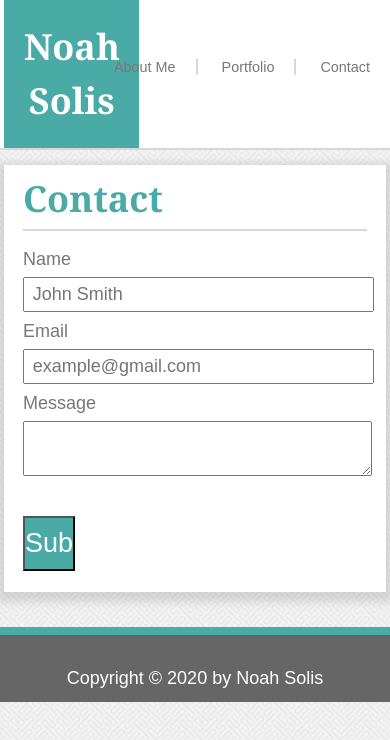
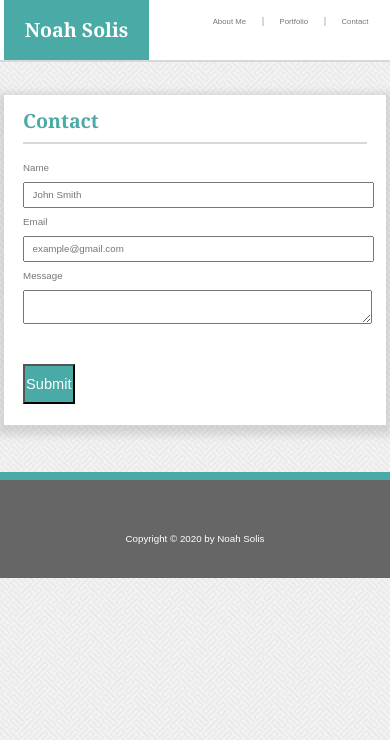
Before and after one commit to PayNoahttention/Responsive-Portfolio, a plain HTML site: page contact.html in a window 390 px wide. Drawn offline with Linux system fonts and the light colour scheme.

Commit message:
@media added to css for 768px size.

```diff
--- a/assets/css/style.css
+++ b/assets/css/style.css
@@ -278,3 +278,103 @@ p {
         padding: 1.5% 0.75% 1.5% 2.25%;
     }
 }
+
+/* 768px size */
+
+@media only screen and (max-width: 768px)  {
+
+    body {
+        font-size: 15px;
+        font-size: 2.5vw;
+    }
+
+    .container {
+        width: 98%;
+    }
+
+    /* nav area thangs */
+    #myName {
+        width: 32%;
+        padding: 4% 3%;
+    }
+
+    #menu {
+        text-align: right;
+        position: absolute;
+        top: 0;
+        right: 0;
+        width: 100%;
+        padding: 4.5% 1.25%;
+    }
+
+    #menu a {
+        margin: 0 1.75%;
+        padding-right: 4%;
+    }
+
+
+
+    /* main area thangs */
+    #main_area {
+        padding: 4.5% 0 5.25% 0;
+    }
+
+    .main {
+        width: 90%;
+        margin: 4.2% 0 7% 0;
+        padding: 4% 5% 3% 5%;
+    }
+
+    .main h1 {
+        margin-bottom: 5.5%;
+        padding-bottom: 3.5%;
+    }
+
+
+    /* index page thangs */
+    .main .photo img {
+        max-width : 27%;
+        max-height: 27%;
+        width: 27%;
+        margin: 0.5em 5% 1.5em 0;
+    }
+
+    /* portfolio thangs */
+    .main .portfolio {
+        width: 41%;
+        margin: 0 4% 5% 4%;
+    }
+
+    .main .portfolio img {
+        width: 100%;
+        margin: 1.5%;
+    }
+
+    .main .portfolio figcaption {
+        width: 95%;
+        bottom: 10%;
+        left: 1.5%;
+        padding: 3.5%;
+    }
+
+    /* contact page thangs */
+    .main label {
+        margin-bottom: 2.75%;
+    }
+
+    .main input {
+        margin-bottom: 2.73%;
+        padding: 1.5% 0.75% 1.5% 2.2%;
+    }
+
+    .main textarea {
+        height: 30%;
+        margin-bottom: 2.75%;
+        padding: 1.5% 0.75% 1.5% 2.2%;
+    }
+
+    /* Things are aFOOTER */
+    #footer {
+        padding: 5.5%;
+    }
+}
```
